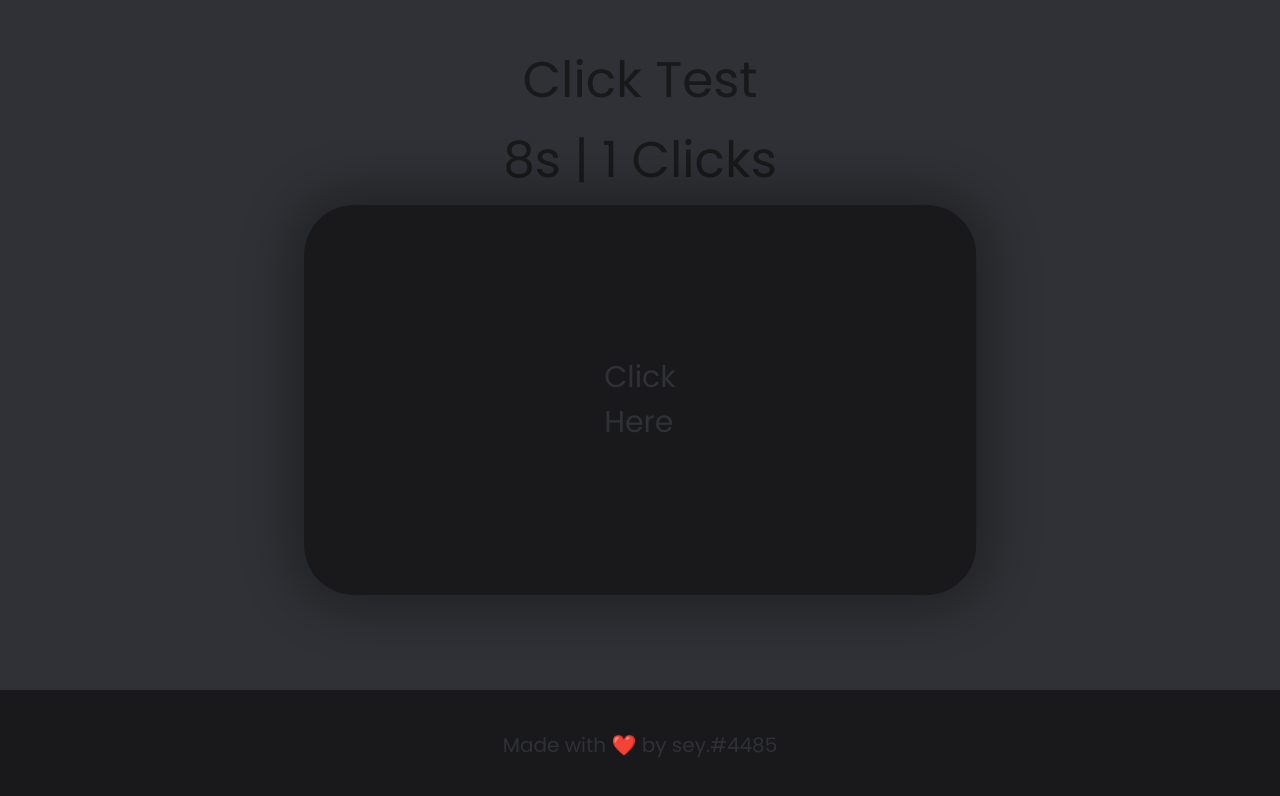
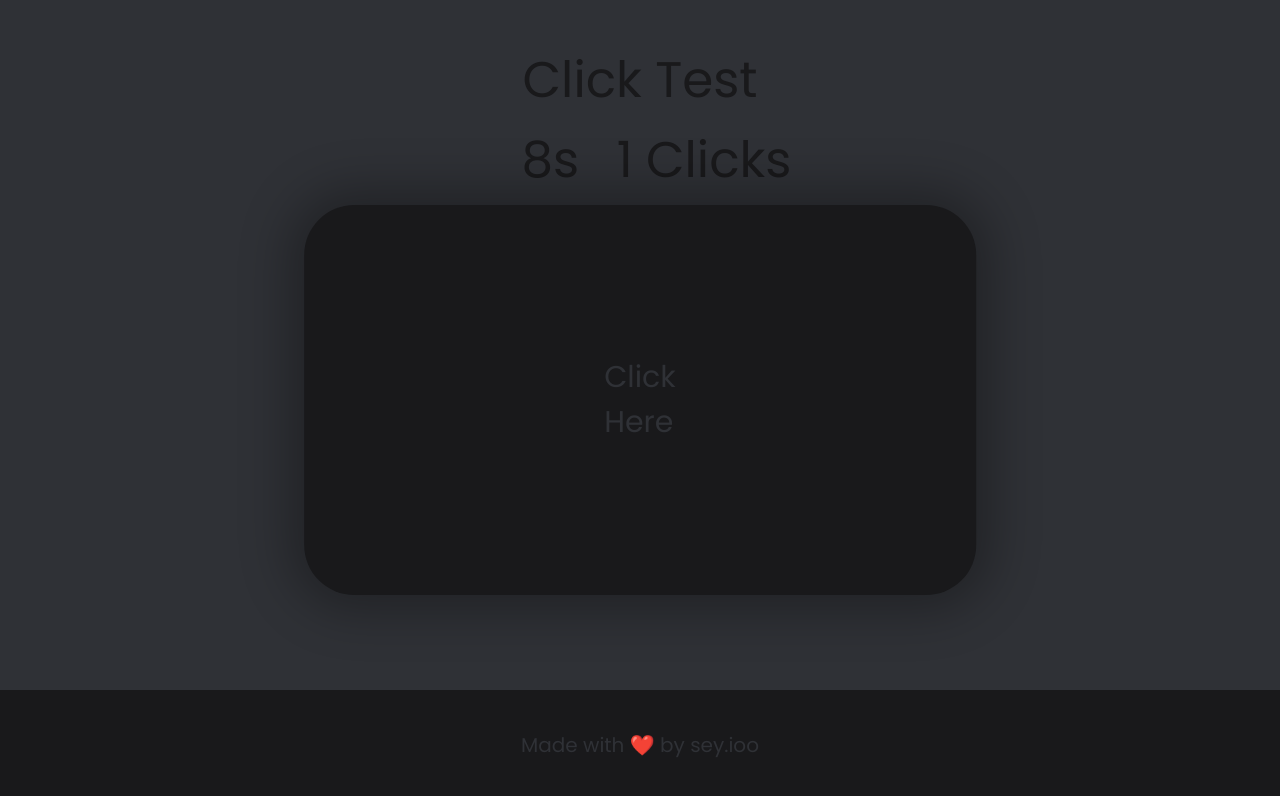
Before and after one commit to seyiooo/click-test, a plain HTML site: page index.html in a window 1280 px wide. Both pictures are taken after a click on the element "Click Here". Drawn offline with Linux system fonts and the light colour scheme.

Commit message:
Look update

```diff
--- a/index.html
+++ b/index.html
@@ -15,13 +15,15 @@
 
     <body>
         <h1 id="title">Click Test</h1>
-        <h3 id="score">10s | 0 Clicks</h1>
+        <h3 id="time">10s</h3>
+        <h3 id="clicks">0 Clicks</h3>
+        <h3 id="result"></h3>
 
         <div id="click-zone">
             <h1>Click Here</h1>
         </div>
 
-        <footer>Made with ❤️ by sey.#4485</footer>
+        <footer>Made with ❤️ by sey.ioo</footer>
     </body>
 
     <script src="src/js/index.js"></script>
--- a/src/js/index.js
+++ b/src/js/index.js
@@ -3,7 +3,9 @@ let waiting = false;
 let clicks = 0;
 let time = 10;
 
-const score = document.getElementById('score');
+const timeElement = document.getElementById('time');
+const clicksElement = document.getElementById('clicks');
+const resultElement = document.getElementById('result');
 
 function start() {
     started = true;
@@ -16,10 +18,15 @@ function start() {
 
             clearInterval(interval);
 
-            score.innerText = `You made ${clicks * 6 / 60} CPS.`;
+            timeElement.innerText = '';
+            clicksElement.innerText = '';
+
+            resultElement.innerText = `${clicks * 6 / 60} CPS`;
 
             setTimeout(() => {
-                score.innerText = '10s | 0 Clicks';
+                timeElement.innerText = '10s';
+                clicksElement.innerText = '0 Clicks';
+                resultElement.innerText = '';
 
                 time = 10;
 
@@ -32,7 +39,8 @@ function start() {
             return;
         };
 
-        score.innerText = `${time}s | ${clicks} Clicks`;
+        timeElement.innerText = `${time}s`;
+        clicksElement.innerText = `${clicks} Clicks`;
     }, 1000);
 };
 
@@ -44,6 +52,7 @@ click_zone.addEventListener('click', function () {
     if (!waiting) {
         ++clicks;
 
-        score.innerText = `${time}s | ${clicks} Clicks`;
+        timeElement.innerText = `${time}s`;
+        clicksElement.innerText = `${clicks} Clicks`;
     };
 });
--- a/src/styles.css
+++ b/src/styles.css
@@ -25,7 +25,25 @@ body {
     top: 10%;
 }
 
-#score {
+#time {
+    transform: translateX(-50%) translateY(-50%);
+    color: var(--secondary-color);
+    position: absolute;
+    font-size: 50px;
+    left: 43%;
+    top: 20%;
+}
+
+#clicks {
+    transform: translateX(-50%) translateY(-50%);
+    color: var(--secondary-color);
+    position: absolute;
+    font-size: 50px;
+    left: 55%;
+    top: 20%;
+}
+
+#result {
     transform: translateX(-50%) translateY(-50%);
     color: var(--secondary-color);
     position: absolute;
```
